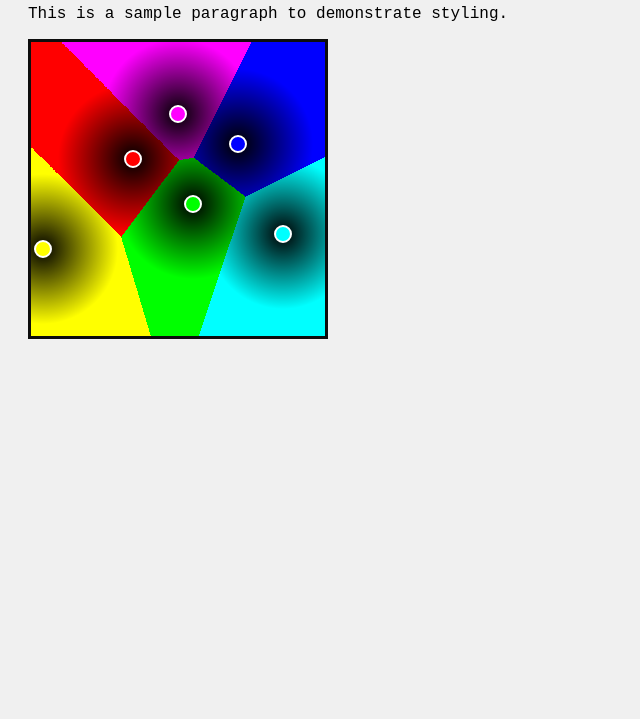
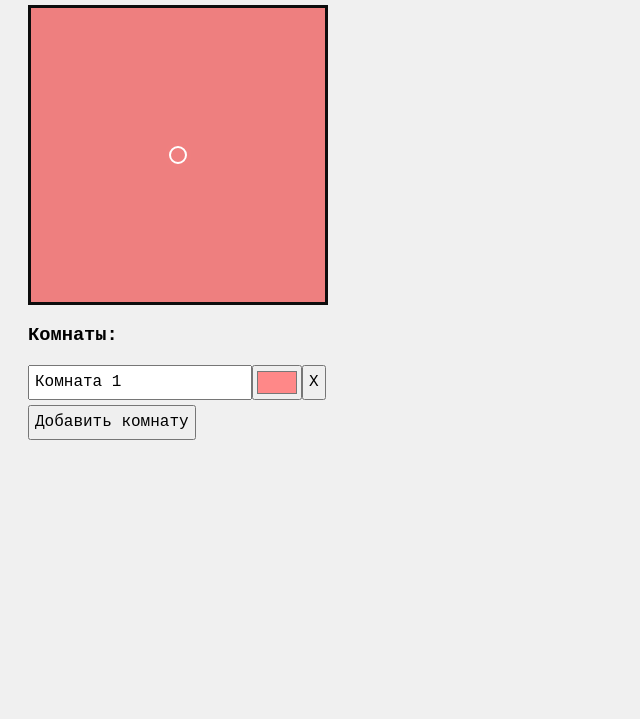
Before and after one commit to Mamadsho/RoomTopo, a plain HTML site: page index.html in a window 1280 px wide. Shown: the part 81-800 px from the top of the page, without its empty margins (0-640 px from the left). Drawn offline with Linux system fonts and the light colour scheme.

Commit message:
Basic revision along with little OOP

```diff
--- /dev/null
+++ b/htmlVoronoi.js
@@ -0,0 +1,32 @@
+export function addRoom(name){
+    const newRoom = document.createElement('div');
+    newRoom.className = 'room';
+
+    const textInput = document.createElement('input');
+    textInput.type = 'text';
+    textInput.name = 'room-name';
+    textInput.value = name;
+    newRoom.appendChild(textInput);
+
+    const colorInput = document.createElement('input');
+    colorInput.type = 'color';
+    colorInput.name = 'room-color';
+    colorInput.value = '#ff8888';
+    newRoom.appendChild(colorInput);
+
+    const delBtn = document.createElement('button');
+    delBtn.type = 'button';
+    delBtn.disabled = false;
+    delBtn.textContent = 'X';
+    newRoom.appendChild(delBtn);
+
+    const container = document.querySelector('#rooms-container');
+    container.appendChild(newRoom);
+    newRoom.idx = Array.from(newRoom.parentNode.children).indexOf(newRoom);
+
+    newRoom.delBtn = delBtn;
+    newRoom.textInput = textInput;
+    newRoom.colorInput = colorInput;
+
+    return newRoom;
+}
--- a/index.html
+++ b/index.html
@@ -8,9 +8,17 @@
 
 </head>
 <body>
-   <h1>Hello, World!</h1>
-    <p>This is a sample paragraph to demonstrate styling.</p>
+    <h1>Топомощь</h1>
+    <!-- <p></p> -->
     <!-- Canvas -->
+    <div>
     <canvas id="canvas" width="300" height="300"></canvas>
+    <svg id="voronoi-sites-svg" style="position: absolute; left: 0; top: 0;"></svg>
+    </div>
+
+    <h3>Комнаты:</h3>
+    <div id="rooms-container">
+    </div>
+    <button id="add-room-button">Добавить комнату</button>
 </body>
 </html>
--- a/script.js
+++ b/script.js
@@ -1,34 +1,62 @@
-import { initVoronoi, updateVoronoi } from './webglVoronoi.js';
+import * as gl from './webglVoronoi.js';
+import * as sv from './svgVoronoi.js';
+import * as ht from './htmlVoronoi.js';
+import { hexToRgb } from './utils.js';
 
-document.querySelector('h1').textContent = 'Hello, Universe!';
+document.addEventListener('DOMContentLoaded', () => {
 
-// 8 Voronoi sites
-const sites = [
-    [-0.3,  0.2],
-    [ 0.1, -0.1],
-    [ 0.4,  0.3],
-    [-0.9, -0.4],
-    [ 0.0,  0.5],
-    [ 0.7, -0.3],
-];
-
-// Add colors for each site
-const colors = [
-    [1.0, 0.0, 0.0], // red
-    [0.0, 1.0, 0.0], // green
-    [0.0, 0.0, 1.0], // blue
-    [1.0, 1.0, 0.0], // yellow
-    [1.0, 0.0, 1.0], // magenta
-    [0.0, 1.0, 1.0], // cyan
-    [0.5, 0.5, 0.5], // gray
-    [1.0, 0.5, 0.0]  // orange
-];
+const sites = [];
+const colors = [];
 
 // canvas setup
 const canvas = document.getElementById('canvas');
+const svg = document.getElementById('voronoi-sites-svg');
+const rooms_container = document.getElementById('rooms-container');
+// Initialize Voronoi rendering
+gl.init(canvas);
+sv.initSVG(canvas, sites, ()=>{
+    gl.update(sites, colors);
+});
 
-// Initialize Voronoi rendering
-initVoronoi(canvas, sites, colors);
+class Room{
+    name;
+    svg;
+    dom;
 
-// Example: update Voronoi later (call this when you want to update)
-// updateVoronoi(newSites, newColors);
+    constructor(name){
+        this.name = name;
+        this.dom = ht.addRoom(name);
+        colors.push(hexToRgb(this.dom.colorInput.value));
+        sites.push([0.0, 0.0]);
+
+        this.svg = sv.addRoom("Room", canvas.width / 2, canvas.height / 2);
+        gl.update(sites, colors);
+
+        this.dom.colorInput.addEventListener('input',()=>{
+            colors[this.getId()] = hexToRgb(this.dom.colorInput.value);
+            gl.update(sites, colors);
+        });
+
+        this.dom.delBtn.addEventListener('click', ()=>{
+            let id = this.getId();
+            sites.splice(this.getId(), 1);
+            colors.splice(this.getId(), 1);
+            sv.removeRoom(this.getId());
+            gl.update(sites, colors);
+            this.dom.remove();
+        });
+    }
+
+    getId(){
+        return Array.from(rooms_container.children).indexOf(this.dom);
+    }
+}
+
+const r1 = new Room("Комната 1");
+
+const addRoomBtn = document.querySelector('#add-room-button');
+addRoomBtn.addEventListener('click', () => {
+    new Room("Комната " + (sites.length + 1));
+});
+
+});
--- a/styles.css
+++ b/styles.css
@@ -5,3 +5,17 @@ html{
     padding: 20px;
     background-color: #f0f0f0;
 }
+button, input {
+    font-size: large;
+    font-family: monospace;
+    height: 35px;
+    margin: 0px;
+}
+button, input[type="text"] {
+    padding: 5px;
+}
+
+.room {
+    display: flex;
+    margin-bottom: 5px;
+}
--- /dev/null
+++ b/svgVoronoi.js
@@ -0,0 +1,106 @@
+let svg;
+let width;
+let height;
+
+export function initSVG(canvas, sites, onUpdate) {
+    svg = document.getElementById('voronoi-sites-svg');
+    width = canvas.width;
+    height = canvas.height;
+
+    // Create SVG element
+    svg.setAttribute('width', width);
+    svg.setAttribute('height', height);
+
+    // Position SVG above canvas
+    canvas.parentElement.style.position = 'relative';
+    canvas.parentElement.appendChild(svg);
+
+    // enableSiteDragging(canvas, sites, svg.onUpdate);
+    enableSiteDragging(canvas, sites, onUpdate);
+
+    return svg;
+}
+
+export function addRoom(name, cx, cy) {
+    // Map normalized coordinates to pixel positions
+    // site: [x, y], both in [-1, 1]
+    const circle = document.createElementNS('http://www.w3.org/2000/svg', 'circle');
+    circle.setAttribute('cx', cx);
+    circle.setAttribute('cy', cy);
+    circle.setAttribute('r', Math.max(8, width * 0.01));
+    circle.setAttribute('fill', '#fff0');
+    circle.setAttribute('stroke', 'white');
+    circle.setAttribute('stroke-width', '2');
+    svg.appendChild(circle);
+    return circle;
+}
+
+export function removeRoom(idx){
+    svg.removeChild(svg.children[idx]);
+}
+
+// Enables dragging of Voronoi sites (SVG circles)
+function enableSiteDragging(canvas, sites, onUpdate) {
+    let draggingIdx = null;
+
+    svg.addEventListener('mousedown', (e) => {
+        if (e.target.tagName !== 'circle') return;
+        draggingIdx = Array.from(svg.children).indexOf(e.target);
+        if (draggingIdx === -1) return;
+        e.preventDefault();
+    });
+
+    window.addEventListener('mousemove', (e) => {
+        if (draggingIdx === null) return;
+        const rect = canvas.getBoundingClientRect();
+        const x = e.clientX - rect.left;
+        const y = e.clientY - rect.top;
+        const width = canvas.width;
+        const height = canvas.height;
+        // Convert pixel to normalized coordinates [-1, 1]
+        sites[draggingIdx][0] = (x / width) * 2 - 1;
+        sites[draggingIdx][1] = -((y / height) * 2 - 1);
+
+        // Move the SVG circle only
+        const circle = svg.children[draggingIdx];
+        circle.setAttribute('cx', x);
+        circle.setAttribute('cy', y);
+
+        if (onUpdate) onUpdate();
+    });
+
+
+    window.addEventListener('mouseup', () => {
+        draggingIdx = null;
+    });
+
+    svg.addEventListener('touchstart', (e) => {
+        const touch = e.touches[0];
+        const target = document.elementFromPoint(touch.clientX, touch.clientY);
+        if (target && target.tagName === 'circle') {
+            draggingIdx = Array.from(svg.children).indexOf(target);
+            e.preventDefault();
+        }
+    });
+
+    window.addEventListener('touchmove', (e) => {
+        if (draggingIdx === null) return;
+        const touch = e.touches[0];
+        const rect = canvas.getBoundingClientRect();
+        const x = touch.clientX - rect.left;
+        const y = touch.clientY - rect.top;
+        const width = canvas.width;
+        const height = canvas.height;
+        sites[draggingIdx][0] = (x / width) * 2 - 1;
+        sites[draggingIdx][1] = -((y / height) * 2 - 1);
+        updateVoronoi(sites, colors);
+        const circle = svg.children[draggingIdx];
+        circle.setAttribute('cx', x);
+        circle.setAttribute('cy', y);
+        if (onUpdate) onUpdate(sites, colors);
+    });
+
+    window.addEventListener('touchend', () => {
+        draggingIdx = null;
+    });
+}
--- /dev/null
+++ b/utils.js
@@ -0,0 +1,8 @@
+export function hexToRgb(hex) {
+  hex = hex.replace("#", "");
+  return [
+    parseInt(hex.substring(0, 2), 16) / 256,
+    parseInt(hex.substring(2, 4), 16) / 256,
+    parseInt(hex.substring(4, 6), 16) / 256
+  ];
+}
--- a/webglVoronoi.js
+++ b/webglVoronoi.js
@@ -3,7 +3,7 @@ let program = null;
 let positionBuffer = null;
 let positionLocation = null;
 
-export const vertexShaderSource = `
+const vertexShaderSource = `
 attribute vec4 a_position;
 varying vec2 v_pos;
 void main() {
@@ -12,138 +12,51 @@ void main() {
 }
 `;
 
-export const fragmentShaderSource = `
-precision mediump float;
+const fragmentShaderSource = `
+precision highp float;
 varying vec2 v_pos;
 uniform vec2 u_sites[100];
 uniform vec3 u_colors[100];
 uniform int u_siteCount;
 
-void main() {
+struct F1Result {
+    float minDist;
+    vec3 Color;
+    float secondMinDist;
+};
+
+F1Result F1(vec2 p, int count) {
     float minDist = 100.0;
     vec3 minColor = vec3(0.0);
+    float secondMinDist = 100.0;
     for (int i = 0; i < 100; ++i) {
         if (i >= u_siteCount) break;
         float d = distance(v_pos, u_sites[i]);
-        if (d < minDist) {
-            minDist = d;
-            minColor = u_colors[i];
+        if (d < secondMinDist) {
+            if (d < minDist) {
+                secondMinDist = minDist;
+                minDist = d;
+                minColor = u_colors[i];
+            } else {
+                secondMinDist = d;
+            }
         }
     }
-    gl_FragColor = vec4(2.0 * minColor * minDist + minColor * float(minDist < .055), 1.0);
+    F1Result result;
+    result.minDist = minDist;
+    result.Color = minColor;
+    result.secondMinDist = secondMinDist;
+    return result;
+}
+
+void main() {
+    F1Result f1 = F1(v_pos, u_siteCount);
+    float val = smoothstep(pow(f1.secondMinDist - f1.minDist, .15), 0.0, 0.3);
+    gl_FragColor = vec4(f1.Color * float(val), 1.0);
 }
 `;
 
-function createSitesSVG(canvas, sites) {
-    // Remove previous SVG if present
-    const prev = document.getElementById('voronoi-sites-svg');
-    if (prev) prev.remove();
-
-    const width = canvas.width;
-    const height = canvas.height;
-
-    // Create SVG element
-    const svg = document.createElementNS('http://www.w3.org/2000/svg', 'svg');
-    svg.setAttribute('id', 'voronoi-sites-svg');
-    svg.setAttribute('width', width);
-    svg.setAttribute('height', height);
-    svg.style.position = 'absolute';
-    svg.style.left = 0 + 'px';
-    svg.style.pointerEvents = 'auto'; // Enable pointer events for dragging
-    svg.style.zIndex = 10;
-
-    // Map normalized coordinates to pixel positions
-    sites.forEach(site => {
-        // site: [x, y], both in [-1, 1]
-        const cx = ((site[0] + 1) / 2) * width;
-        const cy = ((1 - (site[1] + 1) / 2)) * height; // SVG y is downward
-        const circle = document.createElementNS('http://www.w3.org/2000/svg', 'circle');
-        circle.setAttribute('cx', cx);
-        circle.setAttribute('cy', cy);
-        circle.setAttribute('r', Math.max(8, width * 0.01));
-        circle.setAttribute('fill', '#fff0');
-        circle.setAttribute('stroke', 'white');
-        circle.setAttribute('stroke-width', '2');
-        svg.appendChild(circle);
-    });
-
-    // Position SVG above canvas
-    canvas.parentElement.style.position = 'relative';
-    canvas.parentElement.appendChild(svg);
-}
-
-// Enables dragging of Voronoi sites (SVG circles)
-function enableSiteDragging(canvas, sites, colors, onUpdate = null) {
-    const svg = document.getElementById('voronoi-sites-svg');
-    if (!svg) return;
-
-    let draggingIdx = null;
-
-    svg.addEventListener('mousedown', (e) => {
-        if (e.target.tagName !== 'circle') return;
-        draggingIdx = Array.from(svg.children).indexOf(e.target);
-        if (draggingIdx === -1) return;
-        e.preventDefault();
-    });
-
-    window.addEventListener('mousemove', (e) => {
-        if (draggingIdx === null) return;
-        const rect = canvas.getBoundingClientRect();
-        const x = e.clientX - rect.left;
-        const y = e.clientY - rect.top;
-        const width = canvas.width;
-        const height = canvas.height;
-        // Convert pixel to normalized coordinates [-1, 1]
-        sites[draggingIdx][0] = (x / width) * 2 - 1;
-        sites[draggingIdx][1] = -((y / height) * 2 - 1);
-
-        updateVoronoi(sites, colors);
-
-        // Move the SVG circle only
-        const circle = svg.children[draggingIdx];
-        circle.setAttribute('cx', x);
-        circle.setAttribute('cy', y);
-
-        if (onUpdate) onUpdate(sites, colors);
-    });
-
-    window.addEventListener('mouseup', () => {
-        draggingIdx = null;
-    });
-
-    svg.addEventListener('touchstart', (e) => {
-        const touch = e.touches[0];
-        const target = document.elementFromPoint(touch.clientX, touch.clientY);
-        if (target && target.tagName === 'circle') {
-            draggingIdx = Array.from(svg.children).indexOf(target);
-            e.preventDefault();
-        }
-    });
-
-    window.addEventListener('touchmove', (e) => {
-        if (draggingIdx === null) return;
-        const touch = e.touches[0];
-        const rect = canvas.getBoundingClientRect();
-        const x = touch.clientX - rect.left;
-        const y = touch.clientY - rect.top;
-        const width = canvas.width;
-        const height = canvas.height;
-        sites[draggingIdx][0] = (x / width) * 2 - 1;
-        sites[draggingIdx][1] = -((y / height) * 2 - 1);
-        updateVoronoi(sites, colors);
-        const circle = svg.children[draggingIdx];
-        circle.setAttribute('cx', x);
-        circle.setAttribute('cy', y);
-        if (onUpdate) onUpdate(sites, colors);
-    });
-
-    window.addEventListener('touchend', () => {
-        draggingIdx = null;
-    });
-}
-
-// Initializes WebGL, shaders, program, geometry, and draws initial Voronoi
-export function initVoronoi(canvas, sites, colors) {
+export function init(canvas) {
     gl = canvas.getContext('webgl2');
     gl.clearColor(0.05, 0.05, 0.05, 1.0);
     gl.clear(gl.COLOR_BUFFER_BIT);
@@ -167,18 +80,10 @@ export function initVoronoi(canvas, sites, colors) {
     positionLocation = gl.getAttribLocation(program, 'a_position');
     gl.enableVertexAttribArray(positionLocation);
     gl.vertexAttribPointer(positionLocation, 2, gl.FLOAT, false, 0, 0);
-
-    updateVoronoi(sites, colors);
-
-    // Create SVG overlay for sites
-    createSitesSVG(canvas, sites);
-
-    // Enable dragging by default
-    enableSiteDragging(canvas, sites, colors);
 }
 
 // Updates Voronoi sites/colors and redraws
-export function updateVoronoi(sites, colors) {
+export function update(sites, colors) {
     if (!gl || !program) {
         console.warn('Voronoi not initialized. Call initVoronoi first.');
         return;
```
